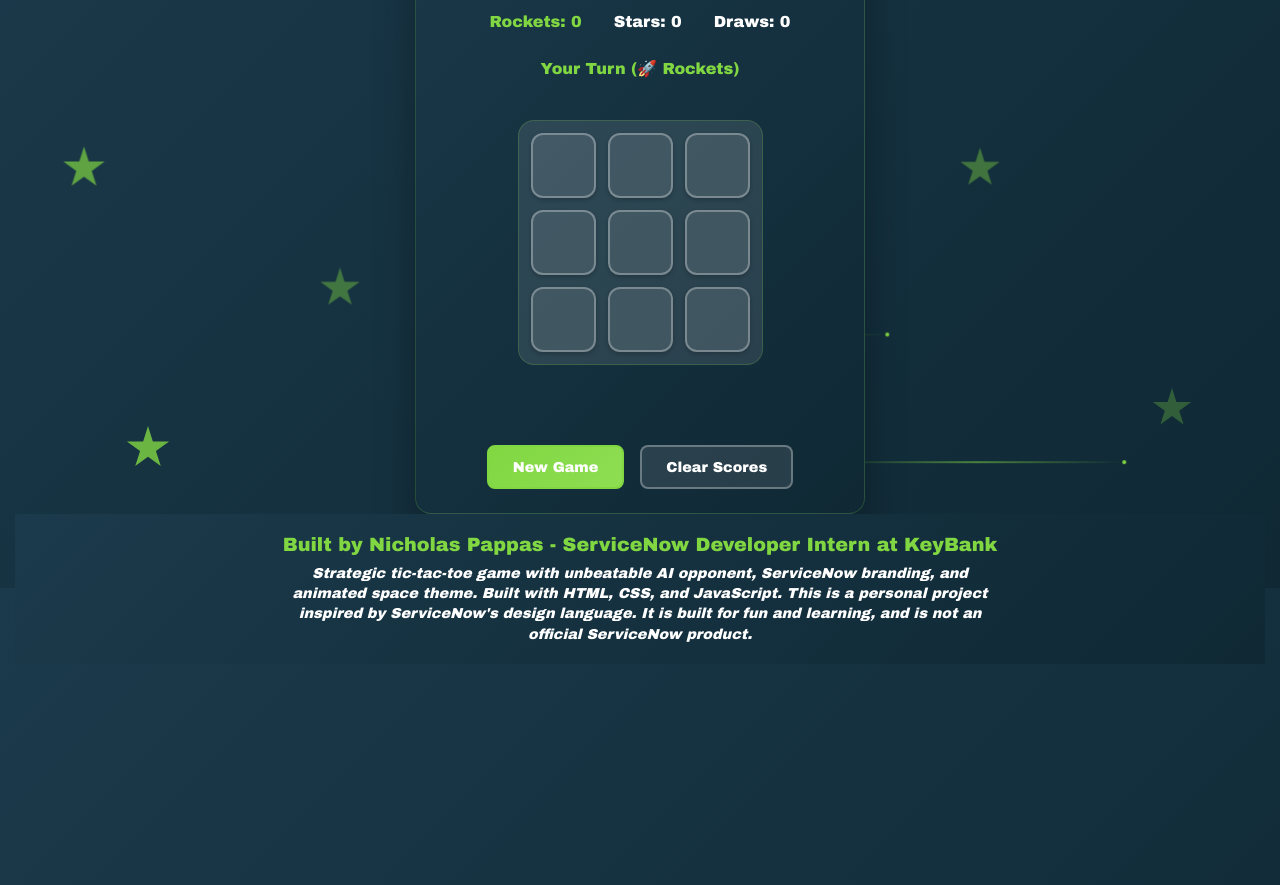
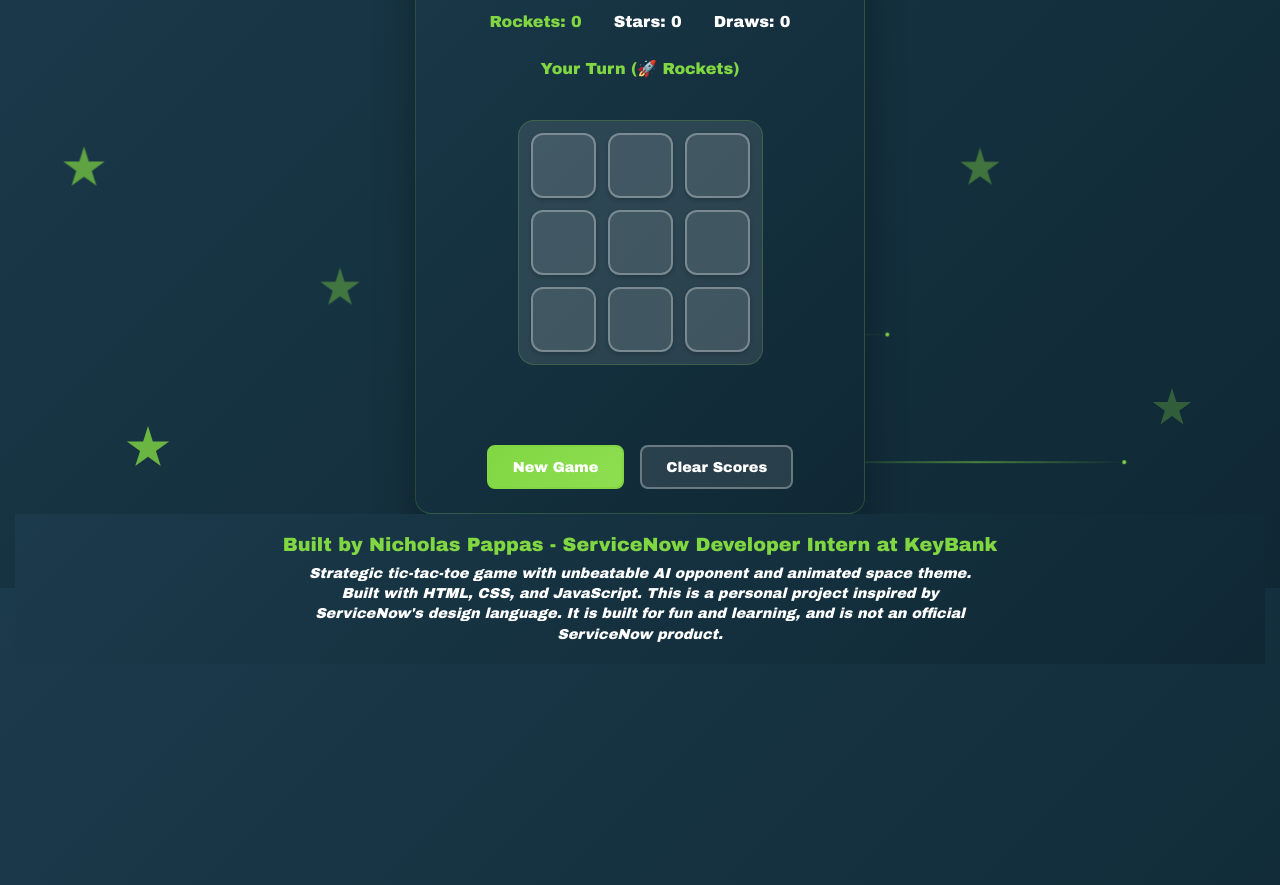
Before and after one commit to NixpaCSE/rocketsandstars, a plain HTML site: page index.html in a window 1280 px wide. Shown: the part 212-1097 px from the top of the page. Drawn offline with Linux system fonts and the light colour scheme.

Commit message:
update footer

```diff
--- a/index.html
+++ b/index.html
@@ -608,7 +608,7 @@
 
     <div class="footer">
         <div class="footer-title">Built by Nicholas Pappas - ServiceNow Developer Intern at KeyBank</div>
-        <div class="footer-subtitle">Strategic tic-tac-toe game with unbeatable AI opponent, ServiceNow branding, and animated space theme. Built with HTML, CSS, and JavaScript. This is a personal project inspired by ServiceNow's design language. It is built for fun and learning, and is not an official ServiceNow product.</div>
+        <div class="footer-subtitle">Strategic tic-tac-toe game with unbeatable AI opponent and animated space theme. Built with HTML, CSS, and JavaScript. This is a personal project inspired by ServiceNow's design language. It is built for fun and learning, and is not an official ServiceNow product.</div>
     </div>
 
     <script>
```
